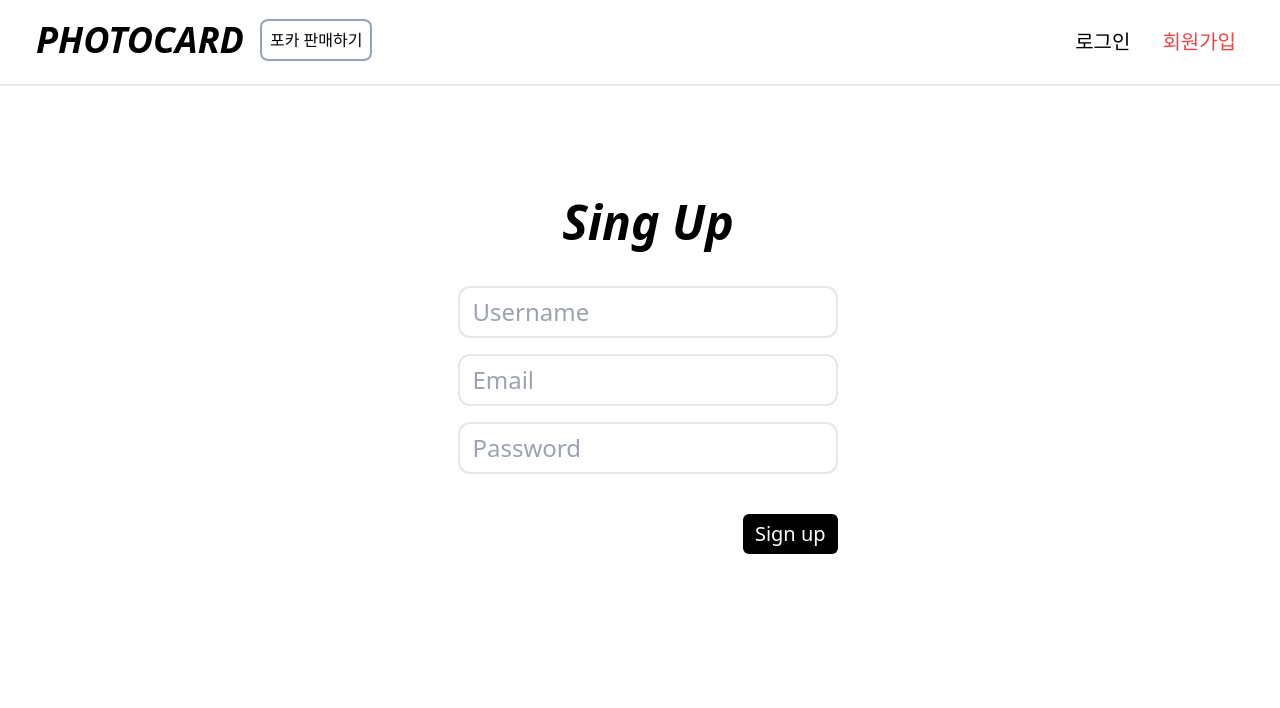
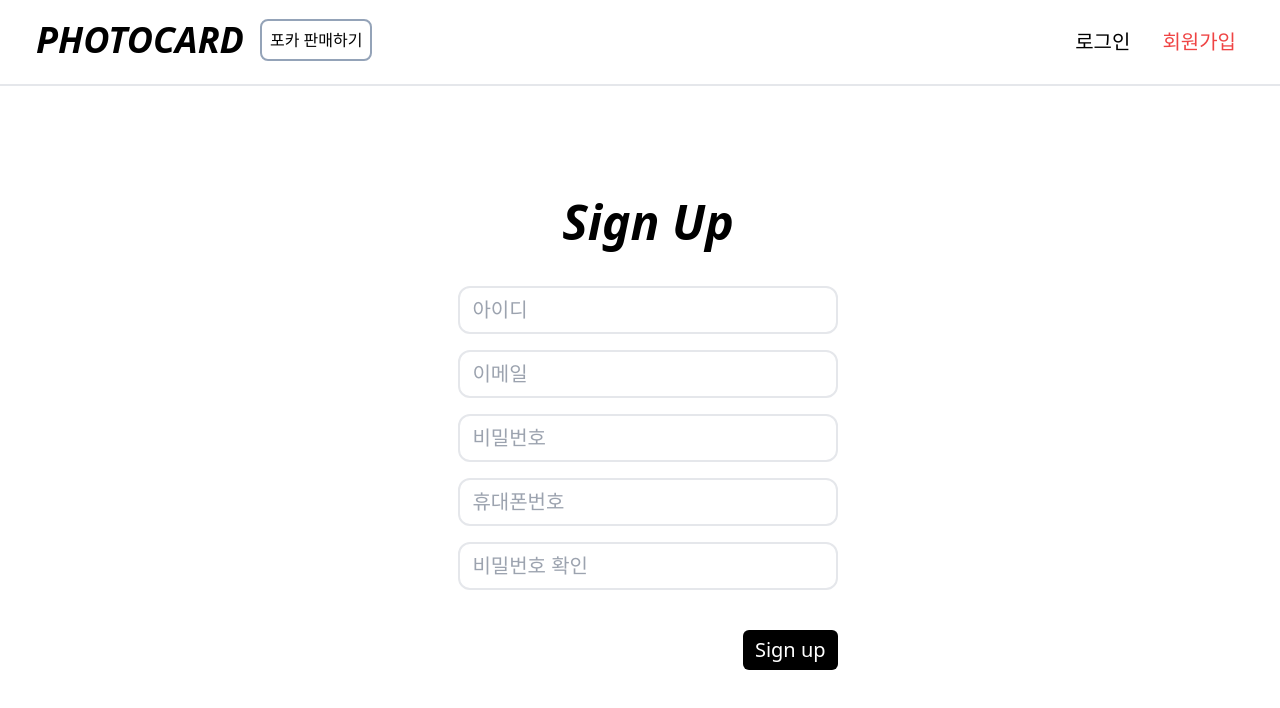
Before and after one commit to hanseu9839/PhotocardTradeProject, a Next.js app: page /user/register in a window 1280 px wide. Shown: the top 708 px of the page. Built offline with nearby package versions, Linux system fonts and the light colour scheme.

Commit message:
axios 연결

```diff
--- /dev/null
+++ b/API/Axios.js
@@ -0,0 +1,5 @@
+import axios from "axios";
+
+export const API_URL =
+  "https://0f4f-203-132-166-14.ngrok-free.app/photocard/api/v1/";
+export const API_AXIOS = axios.create({ baseURL: API_URL });
--- /dev/null
+++ b/API/api.js
@@ -0,0 +1,18 @@
+import { API_AXIOS } from "./Axios";
+
+export default {
+  member: (user_id, password, user_email, phone_number) => {
+    API_AXIOS.post(`/member`, {
+      userId: user_id,
+      password: password,
+      phoneNumber: phone_number,
+      userEmail: user_email,
+    });
+  },
+  login: (user_id, password) => {
+    API_AXIOS.post(`/login`, {
+      user_id: user_id,
+      pasword: password,
+    });
+  },
+};
--- a/components/user/loginInput.tsx
+++ b/components/user/loginInput.tsx
@@ -5,7 +5,6 @@ const LoginInput = () => {
   const [userEmail, setUserEmail] = useState("");
   const [userPassword, setUserPassword] = useState("");
 
-  const router = useRouter();
   const handleEmail = (e: any) => {
     setUserEmail(e.target.value);
   };
@@ -13,36 +12,23 @@ const LoginInput = () => {
     setUserPassword(e.target.value);
   };
 
-  const handleSubmit = () => {
-    const data = JSON.parse(localStorage.getItem("user"));
-    const email = data.map((item: any) => item[0].email);
-    const password = data.map((item: any) => item[0].pasword);
-    if (
-      email.filter((useremail: any) => useremail == userEmail) &&
-      password.filter((userpassword: any) => userpassword == userPassword)
-    ) {
-      localStorage.setItem("login", userEmail);
-      router.push("/");
-    } else {
-      alert("회원 정보가 없습니다");
-    }
-  };
+  const handleSubmit = () => {};
 
   return (
     <>
       <div className="pl-4 pt-28 text-center">
-        <p className=" text-5xl italic font-bold text-center">Sing Up</p>
+        <p className=" text-5xl italic font-bold text-center">Sign Up</p>
         <div>
           <input
-            className="border-2 w-[30%] mt-10 mb-4 text-2xl rounded-xl px-3 py-2"
-            placeholder="Email"
+            className="border-2 w-[30%] mt-10 mb-4 text-xl rounded-xl px-3 py-2"
+            placeholder="아이디"
             onChange={handleEmail}
             type="email"></input>
         </div>
         <div>
           <input
-            className="border-2 w-[30%] mb-10 text-2xl rounded-xl px-3 py-2"
-            placeholder="Password"
+            className="border-2 w-[30%] mb-10 text-xl rounded-xl px-3 py-2"
+            placeholder="비밀번호"
             onChange={handlePassword}
             type="Password"></input>
         </div>
--- a/components/user/registerInput.tsx
+++ b/components/user/registerInput.tsx
@@ -1,12 +1,13 @@
 import React, { useEffect, useState, useRef } from "react";
-import { useRouter } from "next/router";
+import api from "../../API/api";
 
 const RegisterInput = () => {
-  const [userName, setUserName] = useState("");
+  const [userId, setUserId] = useState("");
   const [userEmail, setUserEmail] = useState("");
   const [userPassword, setUserPassword] = useState("");
-  const handleUserName = (e: any) => {
-    setUserName(e.target.value);
+  const [userPhonenumber, setUserPhonenumber] = useState("");
+  const handleUserId = (e: any) => {
+    setUserId(e.target.value);
   };
   const handleEmail = (e: any) => {
     setUserEmail(e.target.value);
@@ -14,51 +15,50 @@ const RegisterInput = () => {
   const handlePassword = (e: any) => {
     setUserPassword(e.target.value);
   };
+  const handlePhonenumber = (e: any) => {
+    setUserPhonenumber(e.target.value);
+  };
 
-  const user: any = [
-    {
-      name: userName,
-      email: userEmail,
-      password: userPassword,
-    },
-  ];
-  let newjson: any = [];
-
-  const handleSubmit = () => {
-    if (localStorage.getItem("user")) {
-      JSON.parse(localStorage.getItem("user"));
-      let newjson = JSON.parse(localStorage.getItem("user"));
-      newjson.push(user);
-      console.log(newjson);
-      localStorage.setItem("user", JSON.stringify(newjson));
-    } else {
-      newjson.push(user);
-      localStorage.setItem("user", JSON.stringify(newjson));
-    }
+  const handleSubmit = async () => {
+    await api.member(userId, userPassword, userEmail, userPhonenumber);
   };
 
   return (
     <>
       <div className="pl-4 pt-28 text-center">
-        <p className=" text-5xl italic font-bold text-center">Sing Up</p>
+        <p className=" text-5xl italic font-bold text-center">Sign Up</p>
         <div>
           <input
-            className="border-2 w-[30%] mt-10 mb-4 text-2xl rounded-xl px-3 py-2"
-            placeholder="Username"
-            onChange={handleUserName}
+            className="border-2 w-[30%] mt-10 mb-4 text-xl rounded-xl px-3 py-2"
+            placeholder="아이디"
+            onChange={handleUserId}
             type="text"></input>
         </div>
         <div>
           <input
-            className="border-2 w-[30%] mb-4 text-2xl rounded-xl px-3 py-2"
-            placeholder="Email"
+            className="border-2 w-[30%] mb-4 text-xl rounded-xl px-3 py-2"
+            placeholder="이메일"
             onChange={handleEmail}
             type="email"></input>
         </div>
         <div>
           <input
-            className="border-2 w-[30%] mb-10 text-2xl rounded-xl px-3 py-2"
-            placeholder="Password"
+            className="border-2 w-[30%] mb-4 text-xl rounded-xl px-3 py-2"
+            placeholder="비밀번호"
+            onChange={handlePassword}
+            type="Password"></input>
+        </div>
+        <div>
+          <input
+            className="border-2 w-[30%] mb-4 text-xl rounded-xl px-3 py-2"
+            placeholder="휴대폰번호"
+            onChange={handlePhonenumber}
+            type="text"></input>
+        </div>
+        <div>
+          <input
+            className="border-2 w-[30%] mb-10 text-xl rounded-xl px-3 py-2"
+            placeholder="비밀번호 확인"
             onChange={handlePassword}
             type="Password"></input>
         </div>
--- a/package.json
+++ b/package.json
@@ -9,6 +9,7 @@
     "lint": "next lint"
   },
   "dependencies": {
+    "axios": "^1.6.2",
     "fs": "^0.0.1-security",
     "fs-react": "^0.0.4",
     "next": "13.5.5",
```
Also changed, not shown: 2 other files (tests, documents, lock files or other folders).
